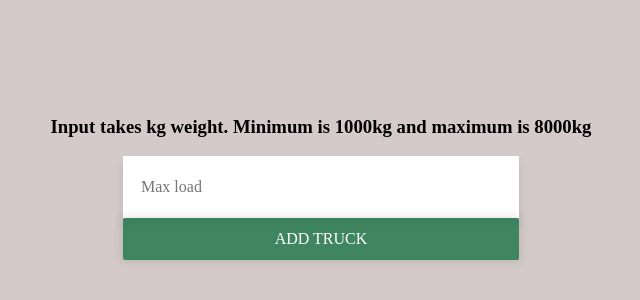
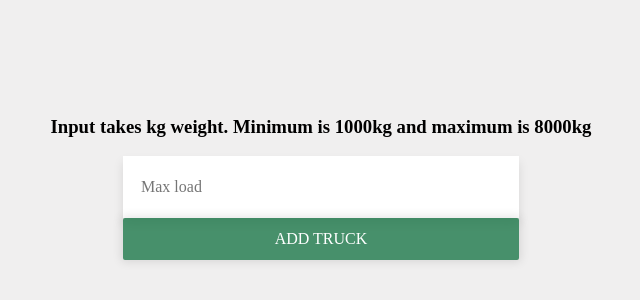
Before and after one commit to aquafinatrippy/concreteFullStack, an Angular app in the folder client/: page / in a window 1280 px wide. Shown: the part 156-456 px from the top of the page, without its empty margins (319-959 px from the left). Built offline with nearby package versions, Linux system fonts and the light colour scheme.

Commit message:
bg color change

```diff
--- a/client/src/styles.sass
+++ b/client/src/styles.sass
@@ -1,3 +1,3 @@
 /* You can add global styles to this file, and also import other style files */
 body
-    background-color: #d4caca
+    background-color: #f0efef
```
